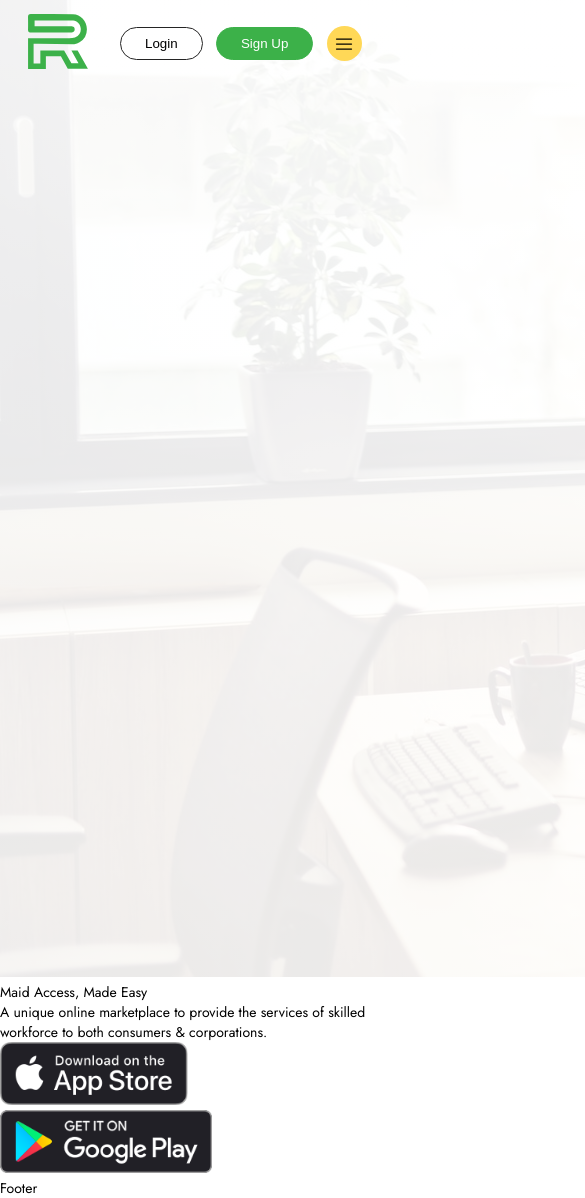
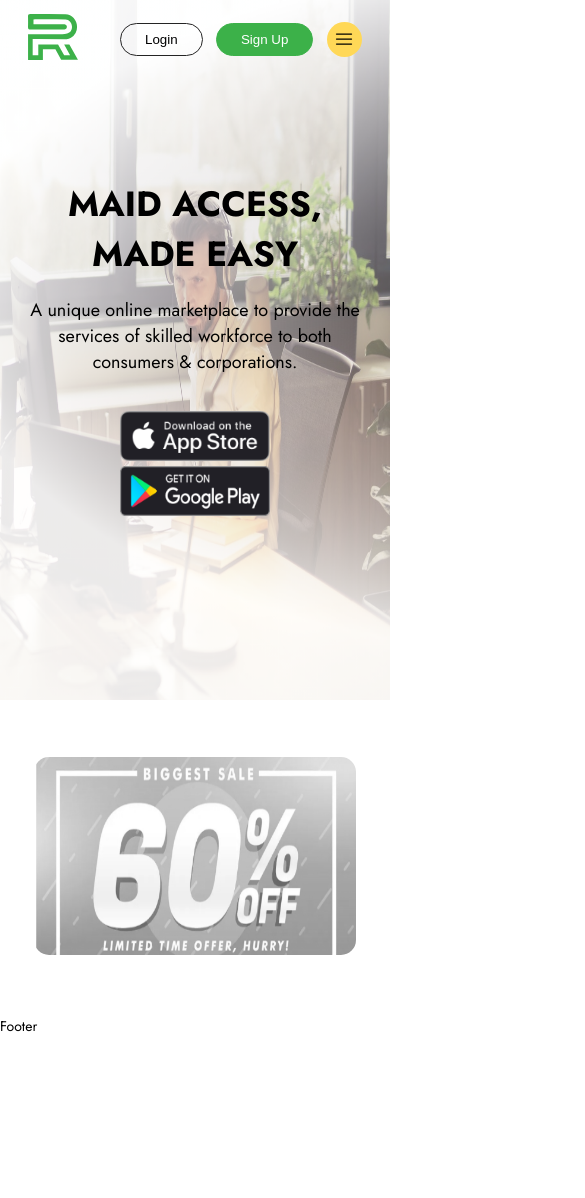
Before and after one commit to MehfoozurRehman/readymaid-web, a React (Create React App) app: page / in a window 390 px wide. Shown: the top 1198 px of the page, 585 px wide, since content can reach past the window. After the commit the page ends 1036 px from the top, so only its background shows below. Built offline with nearby package versions, Linux system fonts and the light colour scheme.

Commit message:
home jumbotron and sales section done

```diff
--- a/src/App.jsx
+++ b/src/App.jsx
@@ -4,7 +4,7 @@ import Header from "./components/Header";
 import Footer from "./components/Footer";
 import Home from "./screens/Home";
 import "./App.scss";
-
+import "swiper/scss";
 export default function App() {
   return (
     <>
--- a/src/App.scss
+++ b/src/App.scss
@@ -12,10 +12,19 @@ body {
   font-size: 14px;
   font-family: "Jost", sans-serif;
 }
+button,
+a {
+  white-space: nowrap;
+}
+button:hover,
+a:hover {
+  transition: 300ms ease-in-out;
+}
 .header {
   width: 100%;
   position: fixed;
   top: 0px;
+  z-index: 9999;
 }
 .header__content {
   width: 100%;
@@ -106,6 +115,74 @@ body {
   background-color: #3cb149;
   color: white;
 }
+.home__jumbotron {
+  width: 100%;
+  position: relative;
+  height: 700px;
+}
+.home__jumbotron__img {
+  width: 100%;
+  height: 100%;
+}
+.home__jumbotron__overlay {
+  position: absolute;
+  top: 0px;
+  left: 0px;
+  width: 100%;
+  height: 100%;
+}
+.home__jumbotron__overlay__content {
+  width: 100%;
+  max-width: 1440px;
+  padding: 2em;
+  height: 100%;
+  margin: 0em auto;
+  display: flex;
+  flex-direction: column;
+  justify-content: center;
+}
+.home__jumbotron__overlay__content__heading {
+  font-size: 35px;
+  color: black;
+  font-weight: bold;
+  text-transform: uppercase;
+  margin-bottom: 0.5em;
+}
+.home__jumbotron__overlay__content__info {
+  width: 100%;
+  max-width: 400px;
+  font-size: 18px;
+  margin-bottom: 2em;
+}
+.home__jumbotron__overlay__content__buttons {
+  display: flex;
+  align-items: center;
+}
+.home__jumbotron__overlay__content__buttons__link {
+  margin-right: 1em;
+}
+.home__jumbotron__overlay__content__buttons__link__img {
+  width: 150px;
+  height: 50px;
+}
+.home__sale {
+  width: 100%;
+  max-width: 1440px;
+  padding: 4em 2em;
+  margin: 0em auto;
+}
+.home__sale__entry {
+  width: 100%;
+  height: 200px;
+  background-color: white;
+  border: none;
+}
+.home__sale__entry__img {
+  width: 100%;
+  height: 100%;
+  border-radius: 15px;
+  mix-blend-mode: luminosity;
+}
 @media (max-width: 900px) {
   .header__content__nav__buttons__button__menu {
     display: flex;
@@ -122,4 +199,31 @@ body {
   .header__content__nav__link {
     margin-left: 0em;
   }
+  .home__jumbotron__img {
+    width: 150%;
+    margin-left: -40%;
+  }
 }
+@media (max-width: 650px) {
+  .header__content__logo__img {
+    width: 50px;
+  }
+  .home__jumbotron__img {
+    width: 200%;
+    margin-left: -100%;
+  }
+  .home__jumbotron__overlay__content {
+    align-items: center;
+  }
+  .home__jumbotron__overlay__content * {
+    text-align: center;
+  }
+}
+@media (max-width: 400px) {
+  .home__jumbotron__overlay__content__buttons {
+    flex-direction: column;
+  }
+  .home__jumbotron__overlay__content__buttons__link {
+    margin-right: 0em;
+  }
+}
--- a/src/assets/index.js
+++ b/src/assets/index.js
@@ -2,3 +2,4 @@ export { default as logo } from "./logo.svg";
 export { default as homejumbotron } from "./homejumbotron.png";
 export { default as appstore } from "./appstore.png";
 export { default as googleplay } from "./googleplay.png";
+export { default as salebanner } from "./salebanner.png";
--- a/src/screens/Home.jsx
+++ b/src/screens/Home.jsx
@@ -1,49 +1,12 @@
 import React from "react";
-import { appstore, googleplay, homejumbotron } from "../assets";
+import { HomeJumbotronSection } from "./HomeJumbotronSection";
+import { HomeSaleSection } from "./HomeSaleSection";
 
 export default function Home() {
   return (
     <>
-      <div className="home__jumbotron">
-        <img
-          src={homejumbotron}
-          alt="homejumbotron"
-          className="home__jumbotron__img"
-        />
-        <div className="home__jumbotron__overlay">
-          <div className="home__jumbotron__overlay__content">
-            <div className="home__jumbotron__overlay__content__heading">
-              Maid Access, Made Easy
-            </div>
-            <div className="home__jumbotron__overlay__content__info">
-              A unique online marketplace to provide the services of skilled
-              workforce to both consumers & corporations.
-            </div>
-            <div className="home__jumbotron__overlay__content__buttons">
-              <a
-                href="#"
-                className="home__jumbotron__overlay__content__buttons__link"
-              >
-                <img
-                  src={appstore}
-                  alt="appstore"
-                  className="home__jumbotron__overlay__content__buttons__link__img"
-                />
-              </a>
-              <a
-                href="#"
-                className="home__jumbotron__overlay__content__buttons__link"
-              >
-                <img
-                  src={googleplay}
-                  alt="googleplay"
-                  className="home__jumbotron__overlay__content__buttons__link__img"
-                />
-              </a>
-            </div>
-          </div>
-        </div>
-      </div>
+      <HomeJumbotronSection />
+      <HomeSaleSection />
     </>
   );
 }
--- /dev/null
+++ b/src/screens/HomeJumbotronSection.jsx
@@ -0,0 +1,47 @@
+import React from "react";
+import { appstore, googleplay, homejumbotron } from "../assets";
+
+export function HomeJumbotronSection({}) {
+  return (
+    <div className="home__jumbotron">
+      <img
+        src={homejumbotron}
+        alt="homejumbotron"
+        className="home__jumbotron__img"
+      />
+      <div className="home__jumbotron__overlay">
+        <div className="home__jumbotron__overlay__content">
+          <div className="home__jumbotron__overlay__content__heading">
+            Maid Access, Made Easy
+          </div>
+          <div className="home__jumbotron__overlay__content__info">
+            A unique online marketplace to provide the services of skilled
+            workforce to both consumers & corporations.
+          </div>
+          <div className="home__jumbotron__overlay__content__buttons">
+            <a
+              href="#"
+              className="home__jumbotron__overlay__content__buttons__link"
+            >
+              <img
+                src={appstore}
+                alt="appstore"
+                className="home__jumbotron__overlay__content__buttons__link__img"
+              />
+            </a>
+            <a
+              href="#"
+              className="home__jumbotron__overlay__content__buttons__link"
+            >
+              <img
+                src={googleplay}
+                alt="googleplay"
+                className="home__jumbotron__overlay__content__buttons__link__img"
+              />
+            </a>
+          </div>
+        </div>
+      </div>
+    </div>
+  );
+}
--- /dev/null
+++ b/src/screens/HomeSaleSection.jsx
@@ -0,0 +1,99 @@
+import React, { useEffect, useState } from "react";
+import { salebanner } from "../assets";
+import { Swiper, SwiperSlide } from "swiper/react";
+
+export function HomeSaleSection({}) {
+  const [slidesPerView, setSlidesPerView] = useState(3);
+  useEffect(() => {
+    function slidesPerView() {
+      if (window.innerWidth < 700) {
+        setSlidesPerView(1);
+      } else if (window.innerWidth < 1000) {
+        setSlidesPerView(2);
+      } else {
+        setSlidesPerView(3);
+      }
+    }
+    slidesPerView();
+    window.addEventListener("resize", slidesPerView);
+  }, []);
+
+  return (
+    <div className="home__sale">
+      <Swiper slidesPerView={slidesPerView} spaceBetween={30}>
+        <SwiperSlide>
+          <button className="home__sale__entry">
+            <img
+              src={salebanner}
+              alt="salebanner"
+              className="home__sale__entry__img"
+            />
+          </button>
+        </SwiperSlide>
+        <SwiperSlide>
+          <button className="home__sale__entry">
+            <img
+              src={salebanner}
+              alt="salebanner"
+              className="home__sale__entry__img"
+            />
+          </button>
+        </SwiperSlide>
+        <SwiperSlide>
+          <button className="home__sale__entry">
+            <img
+              src={salebanner}
+              alt="salebanner"
+              className="home__sale__entry__img"
+            />
+          </button>
+        </SwiperSlide>
+        <SwiperSlide>
+          <button className="home__sale__entry">
+            <img
+              src={salebanner}
+              alt="salebanner"
+              className="home__sale__entry__img"
+            />
+          </button>
+        </SwiperSlide>
+        <SwiperSlide>
+          <button className="home__sale__entry">
+            <img
+              src={salebanner}
+              alt="salebanner"
+              className="home__sale__entry__img"
+            />
+          </button>
+        </SwiperSlide>
+        <SwiperSlide>
+          <button className="home__sale__entry">
+            <img
+              src={salebanner}
+              alt="salebanner"
+              className="home__sale__entry__img"
+            />
+          </button>
+        </SwiperSlide>
+        <SwiperSlide>
+          <button className="home__sale__entry">
+            <img
+              src={salebanner}
+              alt="salebanner"
+              className="home__sale__entry__img"
+            />
+          </button>
+        </SwiperSlide>
+        <SwiperSlide>
+          <button className="home__sale__entry">
+            <img
+              src={salebanner}
+              alt="salebanner"
+              className="home__sale__entry__img"
+            />
+          </button>
+        </SwiperSlide>
+      </Swiper>
+    </div>
+  );
+}
```
Also changed, not shown: src/assets/salebanner.png (added).
